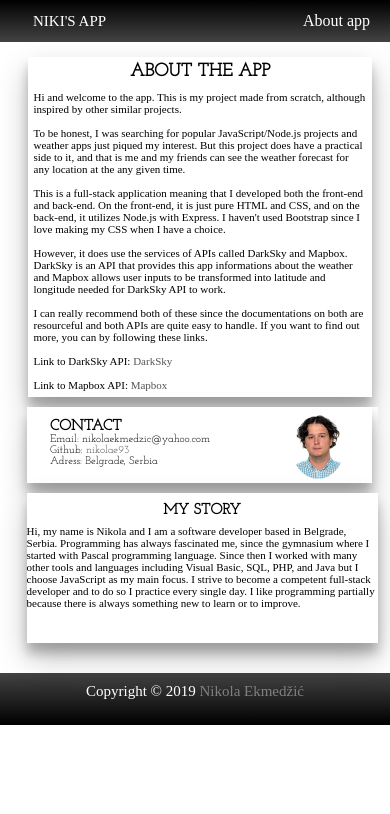
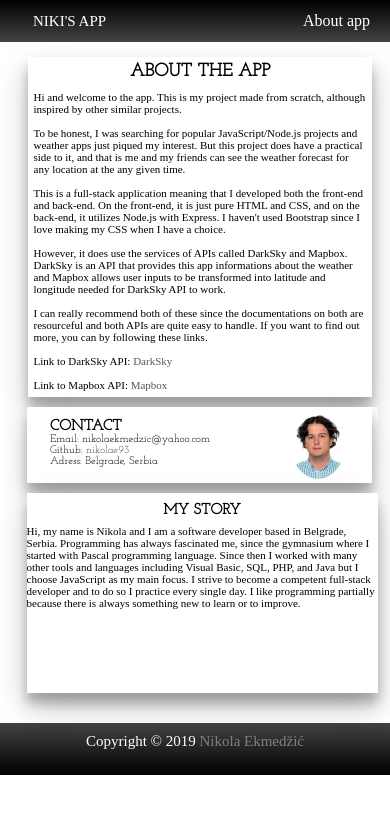
Before and after one commit to nikolae93/Weather_app, a website: page src/About.html in a window 390 px wide. Drawn offline with Linux system fonts and the light colour scheme.

Commit message:
Finish queries

```diff
--- a/src/css/about.css
+++ b/src/css/about.css
@@ -315,7 +315,7 @@ footer a:hover {
 }
 
 .inf_story{
-    height:  150px;
+    height:  200px;
     width: 100%;
     background-color: white;
 
```
